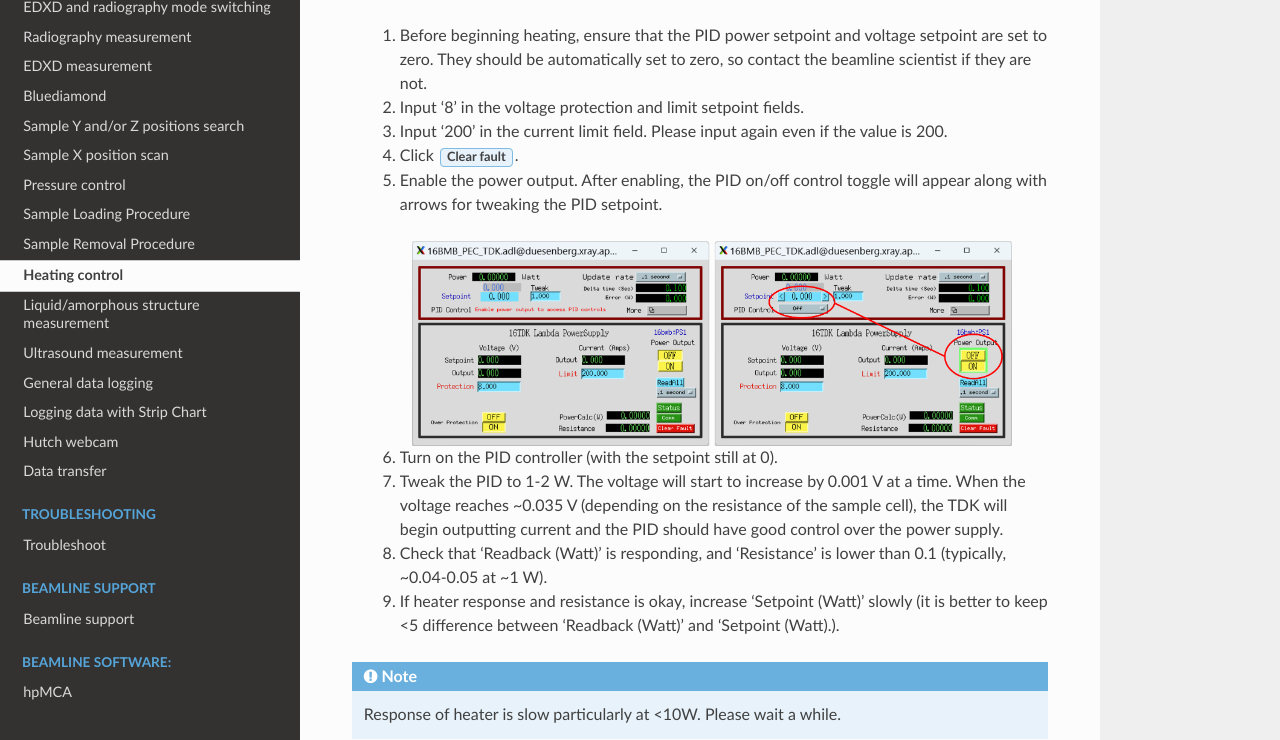
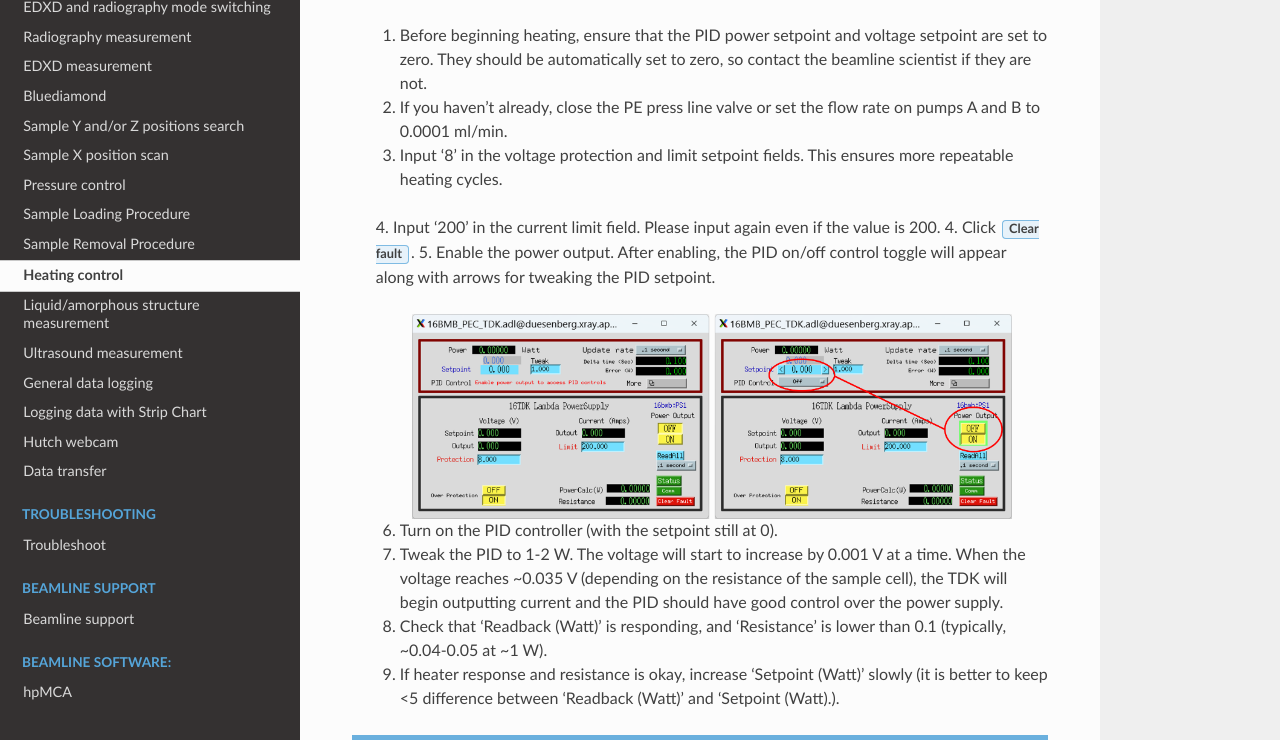
Before and after one commit to taeastmo/16BMB_manual, a Sphinx documentation site: the page built from docs/source/heating.rst, in a window 1280 px wide and 900 px high, scrolled down 2244 px, cut to the strip 160-900 px from the top of the window. Built offline with Sphinx 7.4.7 and the Read the Docs theme 3.1.0, drawn with Linux system fonts in a browser that asks for light colours.

Commit message:
Close the line valve for heating

```diff
--- a/docs/source/heating.rst
+++ b/docs/source/heating.rst
@@ -41,8 +41,9 @@ If you need to heat your sample during your experiment, the procedure is as foll
 Once the heater control screen is open, follow these steps:
 
    1. Before beginning heating, ensure that the PID power setpoint and voltage setpoint are set to zero. They should be automatically set to zero, so contact the beamline scientist if they are not.
-   2. Input '8' in the voltage protection and limit setpoint fields.
-   3. Input '200' in the current limit field. Please input again even if the value is 200.
+   2. If you haven't already, close the PE press line valve or set the flow rate on pumps A and B to 0.0001 ml/min.
+   3. Input '8' in the voltage protection and limit setpoint fields. This ensures more repeatable heating cycles.
+   4. Input '200' in the current limit field. Please input again even if the value is 200.
    4.	Click :guilabel:`Clear fault`.
    5. Enable the power output. After enabling, the PID on/off control toggle will appear along with arrows for tweaking the PID setpoint.
 
```
